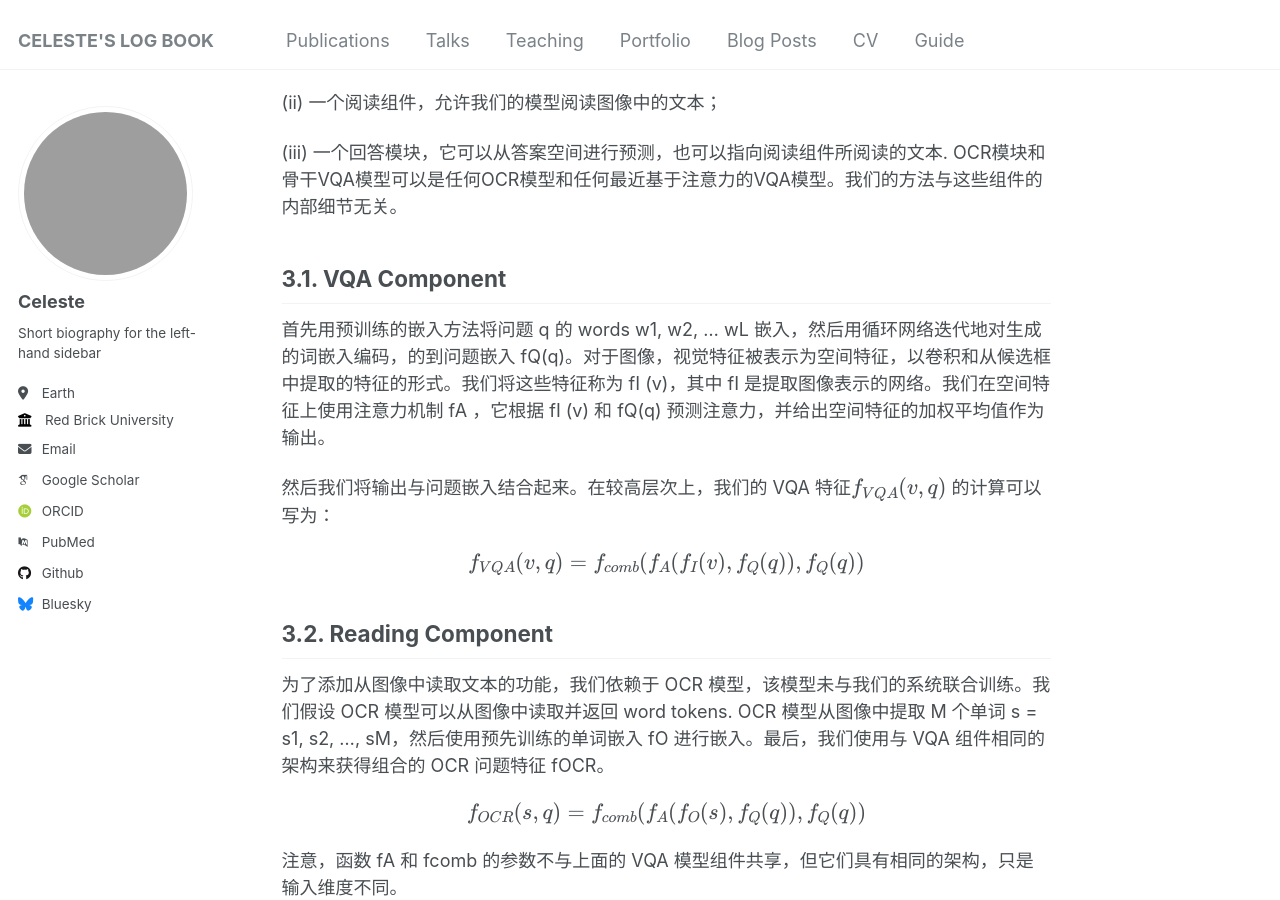
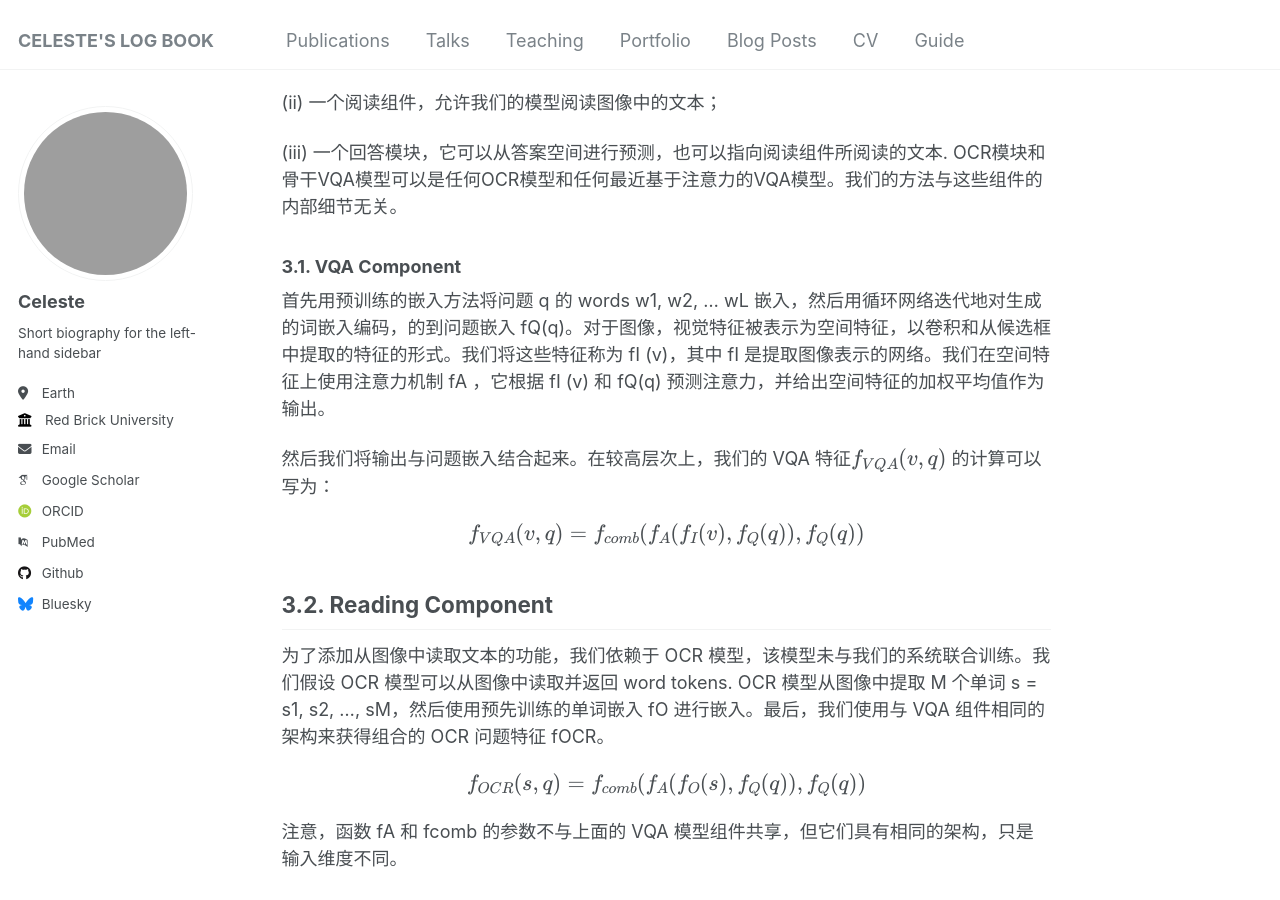
Before and after one commit to BUGERR/bugerr.github.io, a Jekyll site: the page built from _posts/2024-10-30-TextVQA.md, in a window 1280 px wide and 900 px high, scrolled down 2498 px. Built offline with Jekyll 4.4.1, drawn with Linux system fonts in a browser that asks for light colours; some web fonts are replaced; grey boxes are pictures that could not be loaded.

```diff
--- a/_posts/2024-10-30-TextVQA.md
+++ b/_posts/2024-10-30-TextVQA.md
@@ -65,7 +65,7 @@ CVPR 2019
 (iii) 一个回答模块，它可以从答案空间进行预测，也可以指向阅读组件所阅读的文本.
 OCR模块和骨干VQA模型可以是任何OCR模型和任何最近基于注意力的VQA模型。我们的方法与这些组件的内部细节无关。
 
-## 3.1. VQA Component
+### 3.1. VQA Component
 首先用预训练的嵌入方法将问题 q 的 words w1, w2, ... wL 嵌入，然后用循环网络迭代地对生成的词嵌入编码，的到问题嵌入 fQ(q)。对于图像，视觉特征被表示为空间特征，以卷积和从候选框中提取的特征的形式。我们将这些特征称为 fI (v)，其中 fI 是提取图像表示的网络。我们在空间特征上使用注意力机制 fA ，它根据 fI (v) 和 fQ(q) 预测注意力，并给出空间特征的加权平均值作为输出。
 
 然后我们将输出与问题嵌入结合起来。在较高层次上，我们的 VQA 特征$$ f_{VQA}(v, q)$$ 的计算可以写为：
@@ -81,7 +81,7 @@ $$ f_{OCR}(s, q) = f_{comb}(f_A(f_O(s), f_Q(q)), f_Q(q)) $$
 
 在加权注意力过程中，因为特征乘以权重然后求平均值，所以排序信息会丢失。为了向答案模块提供原始 OCR 标记的排序信息，我们将注意力权重与最终的权重平均特征连接起来。这使得答案模块能够按顺序知道每个标记的原始注意力权重。
 
-## 3.3. Answer Module
+### 3.3. Answer Module
 在固定答案空间的情况下，当前的 VQA 模型只能预测固定标记，这限制了对词汇外 (OOV) 单词的泛化。由于图像中的文本经常包含训练时未看到的单词，因此很难仅根据预定义的答案空间来回答基于文本的问题。为了推广到任意文本，我们受到指针网络启发，它允许在上下文中指向 OOV 单词。我们通过添加对应于 M OCR tokens的动态组成来扩展我们的答案空间。该模型现在必须预测答案空间中 N +M 个项目的概率 (p1, ..., pN , ..., pN+M )，而不是原始的 N 个项目。
 
 我们选择具有最高概率 pi 的索引作为我们预测答案的索引。如果模型预测的索引大于 N（即答案空间中最后 M 个标记），我们直接“复制”相应的 OCR 标记作为预测答案。因此，我们的回答模块可以被认为是“如果需要就复制”模块，它允许使用 OCR 令牌从 OOV 单词中回答。
@@ -92,7 +92,7 @@ $$ f_{LoRRA}(v, s, q) = f_{MLP} ([f_{VQA}(v, q); f_{OCR}(s, q)]) $$
 
 [;]指 concat, fMLP 是一个两层前馈网络，它将二进制概率预测为每个答案的 logits。我们选择使用 logits 进行二元交叉熵，而不是通过 softmax 计算概率，因为它允许我们处理答案可以同时存在于实际答案空间和 OCR 标记中的情况，而不会因为预测其中任何一个而受到惩罚（logits 的可能性是独立的）彼此）。请注意，如果模型选择复制，它只能生成其中一个 OCR token 作为预测答案。 8.9% 的 TextVQA 问题只能通过组合多个 OCR tokens 来回答；我们将其留作未来的工作。
 
-## 3.4. Implementation Details
+### 3.4. Implementation Details
 我们的 VQA 组件基于 VQA 2018 挑战赛获胜者条目 Pythia v0.1。我们修改后的实现 Pythia v0.3，在超参数（例如问题词汇量的大小、隐藏维度）方面略有变化，实现了单模型最先进的 VQA 准确度。
 
 Pythia 受到自下而上自上而下注意网络（2017 年 VQA 获胜者）基于检测器的边界框预测方法的启发，该方法又具有与 VQA 2016 年获胜者类似的多模态注意机制，它依赖于基于网格的特征。
@@ -111,12 +111,12 @@ Pythia 受到自下而上自上而下注意网络（2017 年 VQA 获胜者）基
   <img src="/images/TextVQA.png" alt="TextVQA" style="width: auto; height: auto;">
 </div>
 
-## Baselines.
+### Baselines.
 (i) 仅问题（Q）：我们仅使用 LoRRA 的 fQ(q) 模块来预测答案，其余特征被清零。
 
 (ii) 仅图像 (I)：与 Q 类似，我们仅使用图像特征 fI (v) 来预测答案。 Q 和 I 无法访问 OCR 词元并从 LA 进行预测。
 
-## Upper Bounds and Heuristics.
+### Upper Bounds and Heuristics.
 这些主要评估使用我们的 OCR 模块检测到的 OCR 令牌可以实现的上限以及数据集中的基准偏差。
 
 (i) OCR UB：如果可以直接从 OCR 令牌构建答案（并且始终可以正确预测），则可以获得的精度上限。 OCR UB 考虑最多 4 克的 OCR 令牌组合。
@@ -125,7 +125,7 @@ Pythia 受到自下而上自上而下注意网络（2017 年 VQA 获胜者）基
 
 (iii) LA+OCR UB：(i) + (ii) - 通过预测正确答案（如果存在于 LA 或 OCR 令牌中）可以获得的上限准确度。
 
-## Ablations.
+### Ablations.
 我们通过结合或交替使用阅读组件和回答模块来创建 LoRRA 方法的几种消融。
 
 (i) I+Q：这种消融是 VQA 2.0 的最先进技术，并且不使用任何类型的 OCR 功能；
```
